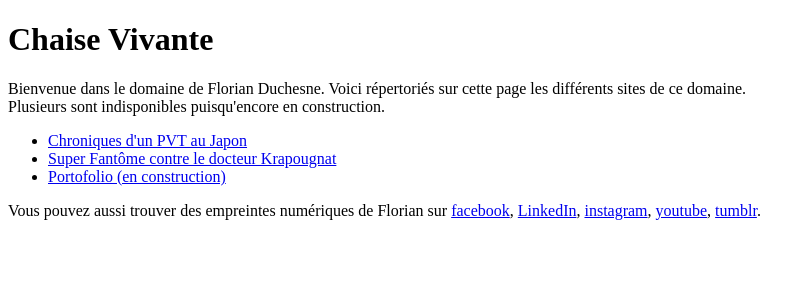
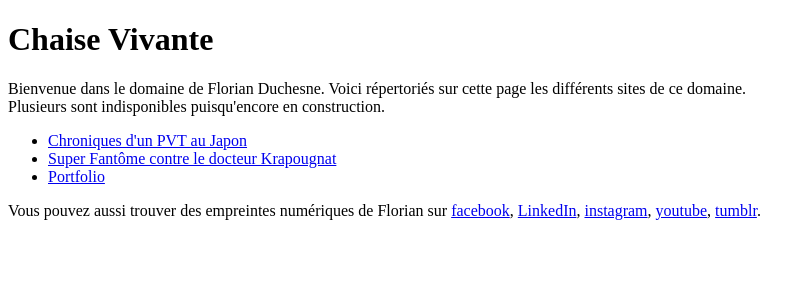
Before and after one commit to FlorianDuchesne/portfolio, a Symfony app: template templates/accueil.html.twig in a window 1280 px wide. Shown: the top 300 px of the page, without its empty margins (0-810 px from the left). Run offline with Twig, Linux system fonts and the light colour scheme; the template is opened without the code that fills it, so the values that code supplies are empty; some libraries are stand-ins or nearby versions.

Commit message:
correction html index

```diff
--- a/templates/accueil.html.twig
+++ b/templates/accueil.html.twig
@@ -21,7 +21,7 @@
           >Super Fantôme contre le docteur Krapougnat</a
         >
       </li>
-      <li id="trois"><a href="#">Portofolio (en construction)</a></li>
+      <li id="trois"><a href="{{ path('portfolio') }}">Portfolio</a></li>
     </ul>
 
     <p>
```
